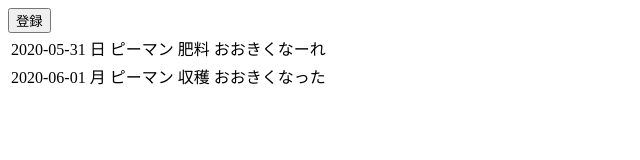
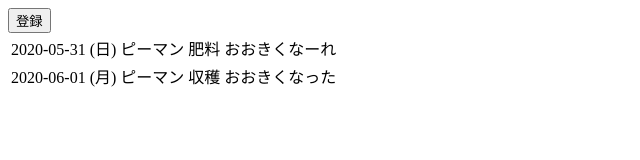
Before and after one commit to kirikiriyamama/oniwa-frontend, a React (Create React App) app: page / in a window 1280 px wide. Shown: the top 160 px of the page, without its empty margins (0-640 px from the left). Built offline with nearby package versions, Linux system fonts and the light colour scheme.

Commit message:
Refactor

```diff
--- a/src/ActivityRow.js
+++ b/src/ActivityRow.js
@@ -1,21 +1,27 @@
 import React from 'react';
 
 class ActivityRow extends React.Component {
-  weekday(date) {
+  weekday() {
     const days = ['日', '月', '火', '水', '木', '金', '土'];
+
+    const date = new Date(this.props.date);
     return days[date.getDay()];
   }
 
-  render() {
+  formatDate() {
     const date = new Date(this.props.date);
 
     const y = date.getFullYear();
     const m = (date.getMonth() + 1).toString().padStart(2, '0');
     const d = date.getDate().toString().padStart(2, '0');
 
+    return `${y}-${m}-${d} (${this.weekday()})`;
+  }
+
+  render() {
     return (
       <tr>
-        <td>{`${y}-${m}-${d} ${this.weekday(date)}`}</td>
+        <td>{this.formatDate()}</td>
         <td>{this.props.vegetable}</td>
         <td>{this.props.job}</td>
         <td>{this.props.note}</td>
```
